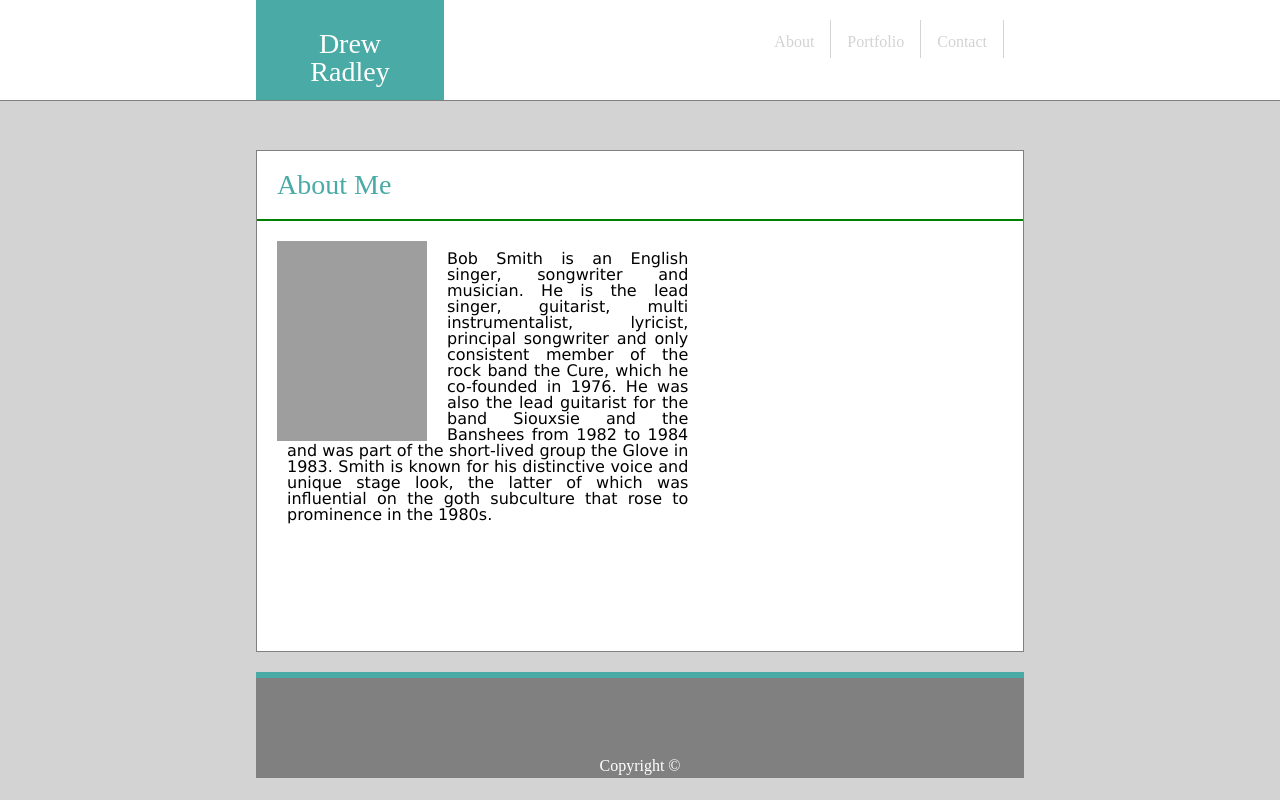
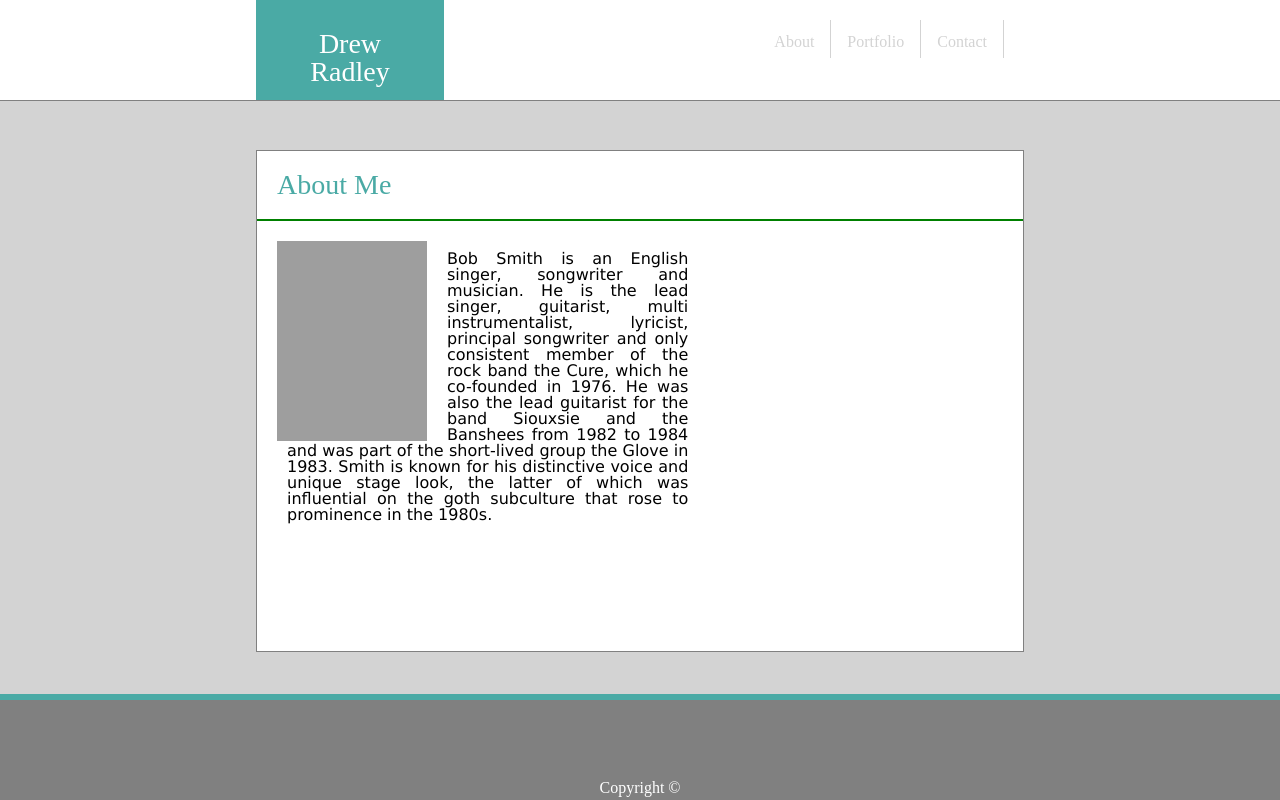
Before and after one commit to drewradley/Basic-Portfolio, a plain HTML site: page index.html in a window 1280 px wide. Drawn offline with Linux system fonts and the light colour scheme; grey boxes are pictures that could not be loaded.

Commit message:
first assignment - hard

```diff
--- a/assets/css/style.css
+++ b/assets/css/style.css
@@ -100,11 +100,11 @@ h1 {
 
   }
   footer {
+    position: fixed;
+    bottom: 0;
     height: 20px;
-      width: 60%;
+      width: 100%;
     /* padding: 20px; */
-    margin-left:20%;
-    margin-top: 20px;
     float: left;
     background: gray;
     border-top: 6px solid #4AAAA5;
```
